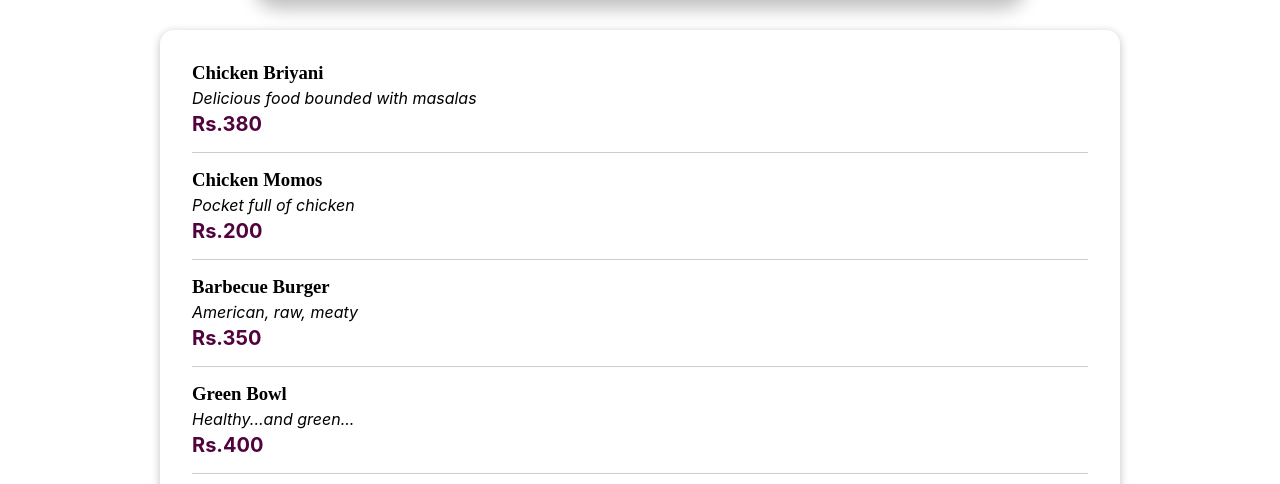
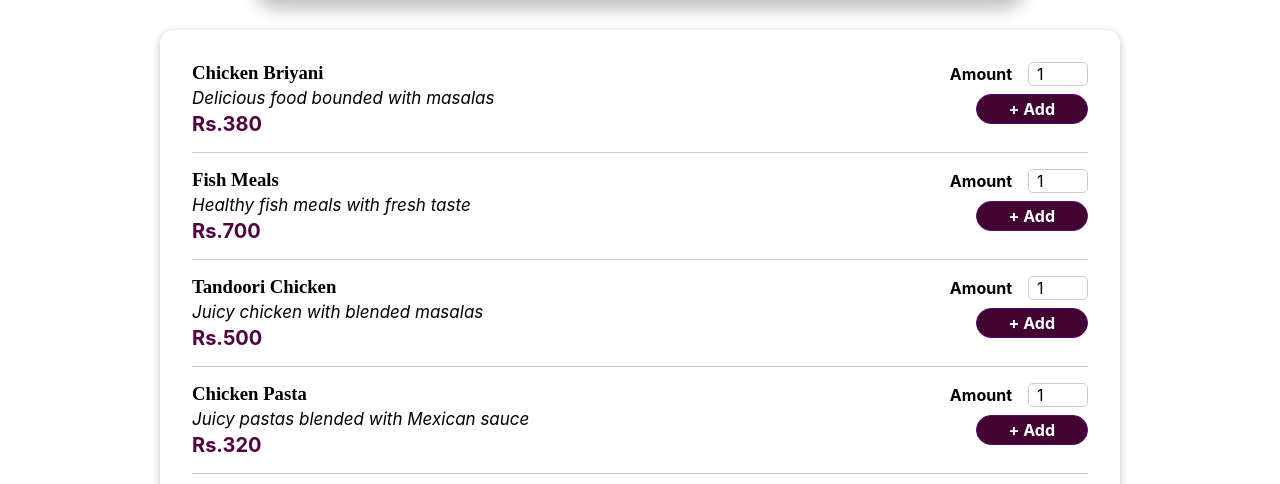
Before and after one commit to vs-ramya/Restaurant-Website, a React (Create React App) app: page / in a window 1280 px wide. Shown: the part 468-952 px from the top of the page. Built offline with nearby package versions, Linux system fonts and the light colour scheme.

Commit message:
Added form with label

```diff
--- a/src/Components/MealItems/MealItems.js
+++ b/src/Components/MealItems/MealItems.js
@@ -1,5 +1,6 @@
 
 import classes from './MealItems.module.css';
+import MealItemsForm from './MealItemsform';
 
 const MealItems=((props)=> {
     return(
@@ -8,7 +9,9 @@ const MealItems=((props)=> {
             <div className={classes.name}><h3>{props.name}</h3></div>
             <div className={classes.description}>{props.description}</div>
             <div className={classes.price}>{props.price}</div>
+
             </div>
+            <div><MealItemsForm/></div>
             </li>
 
 
--- a/src/Components/MealItems/MealItems.module.css
+++ b/src/Components/MealItems/MealItems.module.css
@@ -14,6 +14,7 @@
   }
   .description {
     font-style: italic;
+    font-size: 17px;
   }
 
   .price {
--- /dev/null
+++ b/src/Components/MealItems/MealItemsForm.module.css
@@ -0,0 +1,21 @@
+.form {
+    text-align: right;
+  }
+
+  .form button {
+
+    font: inherit;
+    cursor: pointer;
+    background-color:  #420332;
+    border: 1px solid #5c0672;
+    color: white;
+    padding: 0.25rem 2rem;
+    border-radius: 20px;
+    font-weight: bold;
+  }
+
+  .form button:hover,
+  .form button:active {
+    background-color:  #420332;
+    border-color: #5c0672;
+  }
--- /dev/null
+++ b/src/Components/MealItems/MealItemsform.js
@@ -0,0 +1,22 @@
+import classes from './MealItemsForm.module.css';
+import Input from '../UI/Input';
+const MealItemsForm=((props)=> {
+    //Label for amount and the input with default value
+    return (
+
+            <form class={classes.form}>
+                 <Input label="Amount" input={{
+                 type:'text',
+                 min:'1',
+                 max:'5',
+                 step:'1',
+                 defaultValue:'1'
+            }}
+            />
+                <button>+ Add</button>
+
+            </form>
+    )
+
+})
+export default MealItemsForm;
--- a/src/Components/Meals/AvailableMeals.js
+++ b/src/Components/Meals/AvailableMeals.js
@@ -8,6 +8,26 @@ const DUMMY_MEALS = [
       description: 'Delicious food bounded with masalas',
       price: 'Rs.380',
     },
+    {
+      id: 'm7',
+      name: 'Fish Meals',
+      description: 'Healthy fish meals with fresh taste',
+      price: 'Rs.700',
+    },
+    {
+      id: 'm8',
+      name: 'Tandoori Chicken',
+      description: 'Juicy chicken with blended masalas ',
+      price: 'Rs.500',
+    },
+
+      {
+        id: 'm9',
+        name: 'Chicken Pasta',
+        description: 'Juicy pastas blended with Mexican sauce ',
+        price: 'Rs.320',
+      },
+
     {
       id: 'm2',
       name: 'Chicken Momos',
@@ -21,11 +41,26 @@ const DUMMY_MEALS = [
       description: 'American, raw, meaty',
       price: 'Rs.350',
     },
+
+      {
+        id: 'm10',
+        name: 'Chicken Wrap',
+        description: 'Wrapped with full of meats inside ',
+        price: 'Rs.500',
+      },
+
     {
       id: 'm4',
       name: 'Green Bowl',
       description: 'Healthy...and green...',
       price: 'Rs.400',
+    },
+
+    {
+    id: 'm6',
+      name: 'Parottas',
+      description: 'Flaky and softy parotta with salna',
+      price: 'Rs.50',
     },
   ];
   const AvailableMeals=(() => {
@@ -41,6 +76,7 @@ const DUMMY_MEALS = [
           <Card>
             <ul>
                 {Menu}
+
             </ul>
             </Card>
         </div>
--- a/src/Components/Meals/Meals.js
+++ b/src/Components/Meals/Meals.js
@@ -1,12 +1,15 @@
 import MealsSummary from "./MealsSummary";
 import AvailableMeals from "./AvailableMeals";
 import { Fragment } from "react";
+
 const Meals=(()=> {
     return (
 
         <Fragment>
         <MealsSummary/>
+
         <AvailableMeals/>
+
         </Fragment>
     )
 })
--- /dev/null
+++ b/src/Components/UI/Input.js
@@ -0,0 +1,12 @@
+import classes from './Input.module.css';
+const Input=((props)=> {
+    //props are from MealItemForm components
+    return (
+        <div class={classes.input}>
+            <label>{props.label}</label>
+            <input {...props.input}/>
+        </div>
+
+    )
+})
+export default Input;
--- /dev/null
+++ b/src/Components/UI/Input.module.css
@@ -0,0 +1,18 @@
+.input {
+    display: flex;
+    align-items: center;
+    margin-bottom: 0.5rem;
+  }
+
+  .input label {
+    font-weight: bold;
+    margin-right: 1rem;
+  }
+
+  .input input {
+    width: 3rem;
+    border-radius: 5px;
+    border: 1px solid #ccc;
+    font: inherit;
+    padding-left: 0.5rem;
+  }
```
